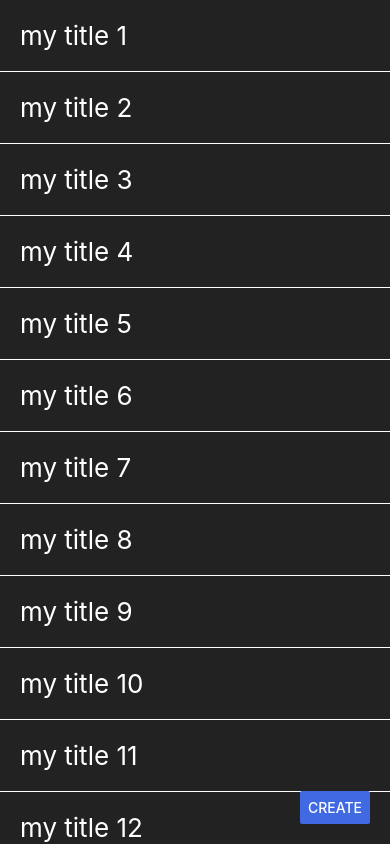
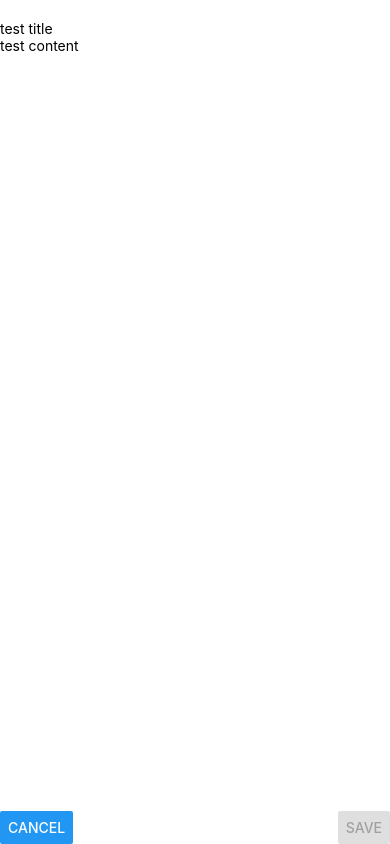
Before and after one commit to brunoebstein/note-application-react-native, a React Native app: screen / in a window 390 px wide. Built offline with nearby package versions, Linux system fonts and the light colour scheme.

Commit message:
Add: NoteEditor component
Who just render 2 inputs with the content of the note passed in props

```diff
--- a/App.js
+++ b/App.js
@@ -9,6 +9,7 @@ import { Platform } from 'react-native';
 import styled, { css, ThemeProvider } from 'styled-components/native';
 
 import { NoteListView } from './src/NoteListView/NoteListView';
+import { NoteEditor } from './src/NoteEditor/NoteEditor';
 import { range } from './src/helper/range';
 
 const theme = {
@@ -40,7 +41,9 @@ export default class App extends Component<Props> {
     return (
       <ThemeProvider theme={theme}>
         <Root>
-          <NoteListView notes={notes} />
+          {/* <NoteListView notes={notes} /> */}
+          {/* <NoteEditor /> */}
+          <NoteEditor note={{ title: 'test title', content: 'test content' }} />
         </Root>
       </ThemeProvider>
     );
--- /dev/null
+++ b/src/NoteEditor/NoteEditor.js
@@ -0,0 +1,58 @@
+import React, { Component } from 'react';
+import { View, TextInput, StyleSheet, Button } from 'react-native';
+import PropTypes from 'prop-types';
+
+export class NoteEditor extends Component {
+  static propTypes = {
+    note: PropTypes.shape({
+      title: PropTypes.string.isRequired,
+      content: PropTypes.string.isRequired,
+    }),
+  };
+
+  render() {
+    const { note: { title, content } = {} } = this.props;
+    return (
+      <View style={styles.container}>
+        <TextInput placeholder="Title" defaultValue={title} />
+        <View style={styles.contentInput}>
+          <TextInput
+            placeholder="Content"
+            multiline={true}
+            defaultValue={content}
+          />
+        </View>
+        <View style={styles.buttonGroup}>
+          <Button
+            onPress={() => {
+              debugger;
+            }}
+            title="Cancel"
+          />
+          <Button
+            onPress={() => {
+              debugger;
+            }}
+            title="Save"
+            disabled={true}
+          />
+        </View>
+      </View>
+    );
+  }
+}
+
+const styles = StyleSheet.create({
+  container: {
+    flex: 1,
+    marginTop: 20,
+  },
+  contentInput: {
+    flex: 1,
+    justifyContent: 'flex-start',
+  },
+  buttonGroup: {
+    flexDirection: 'row',
+    justifyContent: 'space-between',
+  },
+});
```
Also changed, not shown: 2 other files (tests, documents, lock files or other folders).
